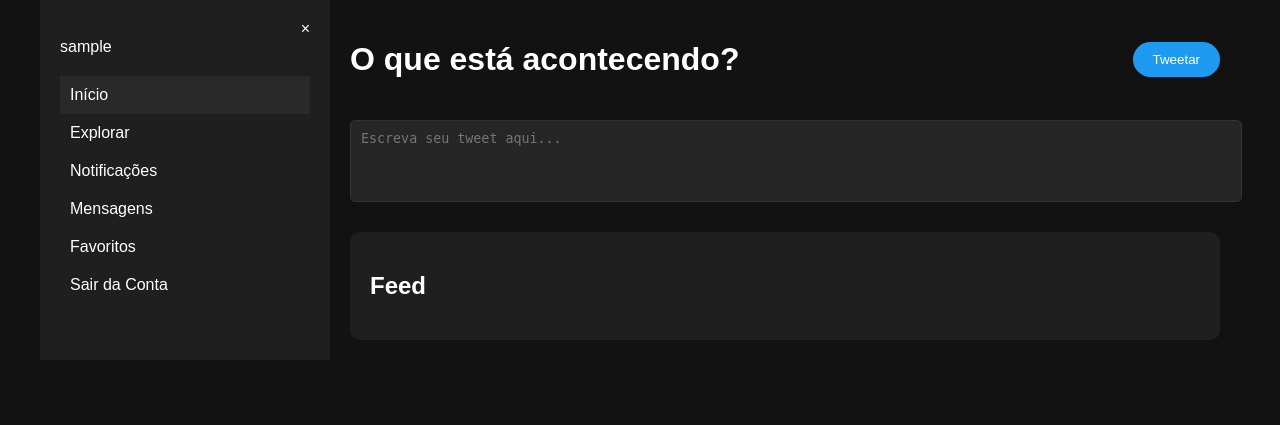
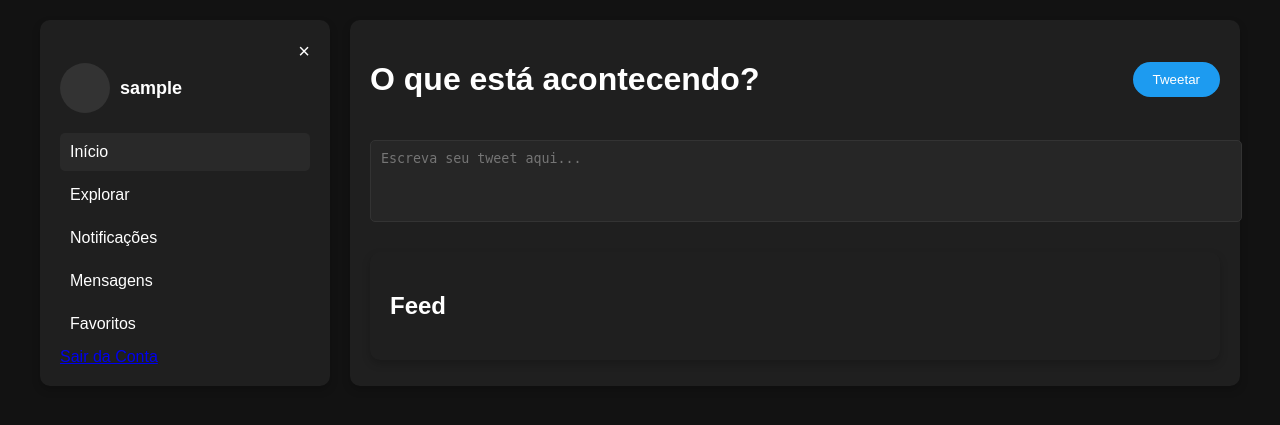
Before and after one commit to BrunoRbt/Twitter, a Django app: page /tweet/ in a window 1280 px wide. Shown: the top 425 px of the page. Run offline with Django 5.2, Linux system fonts and the light colour scheme; the visitor is signed in with stand-in values (Sample User, id 1); data that the repository does not hold is empty.

Commit message:
melhorias na aparencia do tweet

```diff
--- a/twitter_project/twitter_app/templates/twitter_app/tweet.html
+++ b/twitter_project/twitter_app/templates/twitter_app/tweet.html
@@ -1,5 +1,5 @@
 <!DOCTYPE html>
-<html lang="pt-BR">
+<html lang="""pt-BR">
 <head>
     <meta charset="UTF-8">
     <meta name="viewport" content="width=device-width, initial-scale=1.0">
@@ -9,7 +9,7 @@
         body {
             background-color: #121212;
             color: white;
-            font-family: sans-serif;
+            font-family: 'Arial', sans-serif;
             display: flex;
             margin: 0;
         }
@@ -19,6 +19,7 @@
             width: 100%;
             max-width: 1200px;
             margin: 0 auto;
+            padding: 20px;
         }
 
         /* Estilos da Barra Lateral */
@@ -26,17 +27,42 @@
             background-color: #1f1f1f;
             width: 250px;
             padding: 20px;
+            display: flex;
+            flex-direction: column;
+            justify-content: space-between;
+            border-radius: 10px;
+            box-shadow: 0 4px 8px rgba(0, 0, 0, 0.2);
         }
 
         .close-button {
             text-align: right;
             cursor: pointer;
+            font-size: 20px;
+        }
+
+        .user-info {
+            display: flex;
+            align-items: center;
+            margin-bottom: 20px;
+        }
+
+        .profile-picture {
+            width: 50px;
+            height: 50px;
+            background-color: #333;
+            border-radius: 50%;
+            margin-right: 10px;
+        }
+
+        .username {
+            font-size: 18px;
+            font-weight: bold;
         }
 
         .menu ul {
             list-style: none;
             padding: 0;
-            margin: 20px 0;
+            margin: 0;
         }
 
         .menu a {
@@ -44,9 +70,12 @@
             padding: 10px;
             text-decoration: none;
             color: white;
+            border-radius: 5px;
+            margin-bottom: 5px;
+            transition: background-color 0.3s ease;
         }
 
-        .menu a.active {
+        .menu a.active, .menu a:hover {
             background-color: #292929;
         }
 
@@ -54,6 +83,10 @@
         .content {
             flex: 1;
             padding: 20px;
+            margin-left: 20px;
+            background-color: #1f1f1f;
+            border-radius: 10px;
+            box-shadow: 0 4px 8px rgba(0, 0, 0, 0.2);
         }
 
         .header {
@@ -70,16 +103,11 @@
             padding: 10px 20px;
             border-radius: 20px;
             cursor: pointer;
+            transition: background-color 0.3s ease;
         }
 
         .tweet-button:hover {
             background-color: #1c7ed6;
-        }
-
-        .feed {
-            background-color: #1f1f1f;
-            padding: 20px;
-            border-radius: 10px;
         }
 
         .tweet-form {
@@ -99,12 +127,30 @@
             margin-bottom: 10px;
         }
 
+        .feed {
+            background-color: #1f1f1f;
+            padding: 20px;
+            border-radius: 10px;
+            box-shadow: 0 4px 8px rgba(0, 0, 0, 0.2);
+        }
+
         .tweet {
             background-color: #262626;
-            padding: 10px;
-            border-radius: 5px;
-            margin-bottom: 10px;
+            padding: 15px;
+            border-radius: 10px;
+            margin-bottom: 15px;
             position: relative;
+            box-shadow: 0 2px 5px rgba(0, 0, 0, 0.2);
+        }
+
+        .tweet strong {
+            font-size: 16px;
+        }
+
+        .tweet small {
+            display: block;
+            margin-top: 5px;
+            color: #bbb;
         }
 
         .delete-button {
@@ -117,22 +163,39 @@
             padding: 5px 10px;
             border-radius: 5px;
             cursor: pointer;
+            transition: background-color 0.3s ease;
         }
 
         .delete-button:hover {
             background-color: #ff1a1a;
+        }
+
+        /* Estilos Responsivos */
+        @media (max-width: 768px) {
+            .container {
+                flex-direction: column;
+                padding: 10px;
+            }
+
+            .sidebar {
+                width: 100%;
+                margin-bottom: 20px;
+            }
+
+            .content {
+                margin-left: 0;
+            }
         }
     </style>
 </head>
 <body>
     <div class="container">
         <aside class="sidebar">
-            <div class="user">
+            <div>
                 <div class="close-button">&times;</div>
                 <div class="user-info">
                     <div class="profile-picture"></div>
                     <div class="username">{{ user.username }}</div>
-                </div>
                 </div>
                 <nav class="menu">
                     <ul>
@@ -141,9 +204,12 @@
                         <li><a href="#">Notificações</a></li>
                         <li><a href="#">Mensagens</a></li>
                         <li><a href="#">Favoritos</a></li>
-                    <li><a href="#" id="logout">Sair da Conta</a></li>
                     </ul>
                 </nav>
+            </div>
+            <div>
+                <a href="#" id="logout">Sair da Conta</a>
+            </div>
         </aside>
 
         <main class="content">
@@ -161,7 +227,7 @@
                 {% for tweet in tweets %}
                     <div class="tweet">
                         <strong>{{ tweet.user.username }}</strong>: {{ tweet.content }}
-                        <div><small>{{ tweet.created_at }}</small></div>
+                        <small>{{ tweet.created_at }}</small>
                         <form method="post" action="{% url 'delete_tweet' tweet.id %}">
                             {% csrf_token %}
                             <button type="submit" class="delete-button">Excluir</button>
```
Lines whose indentation alone changed are shown as unchanged.
